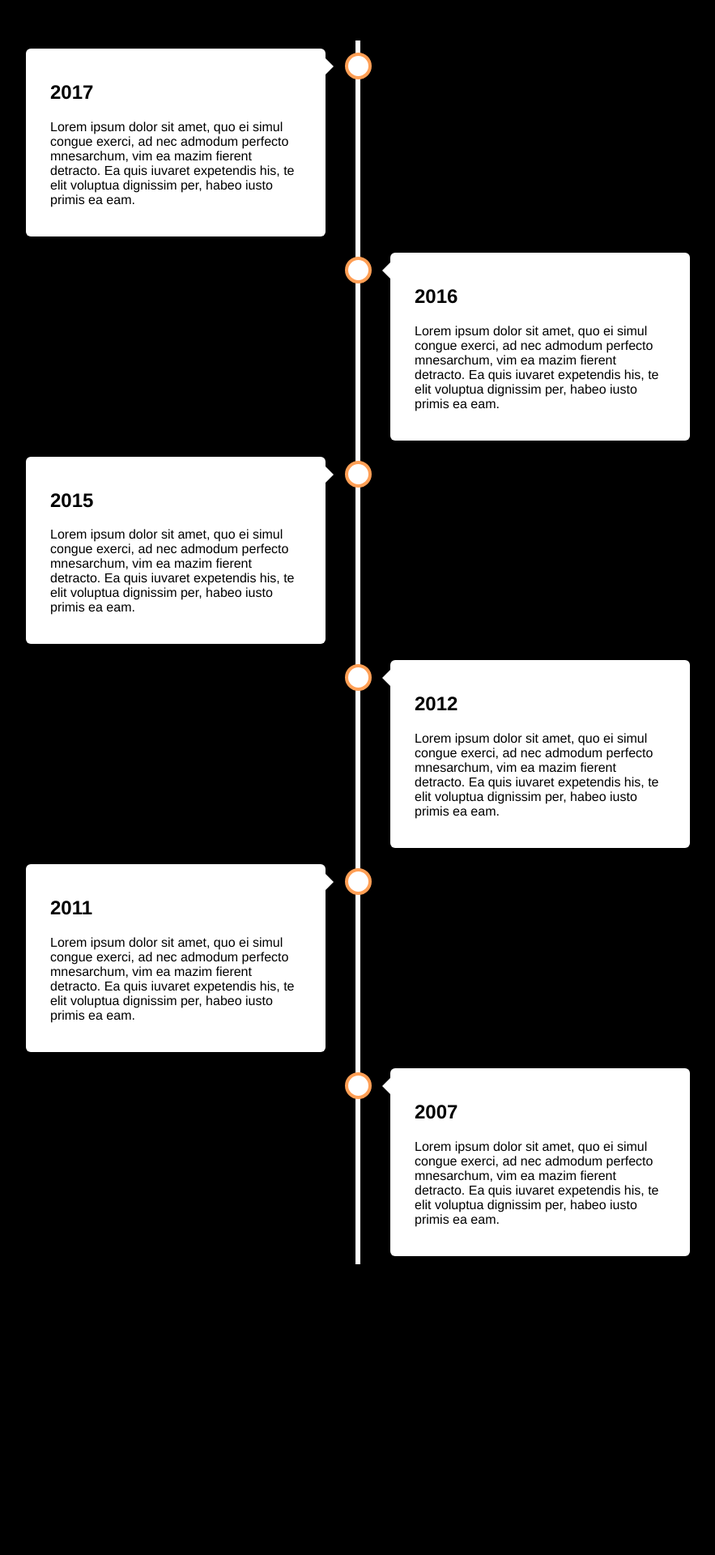
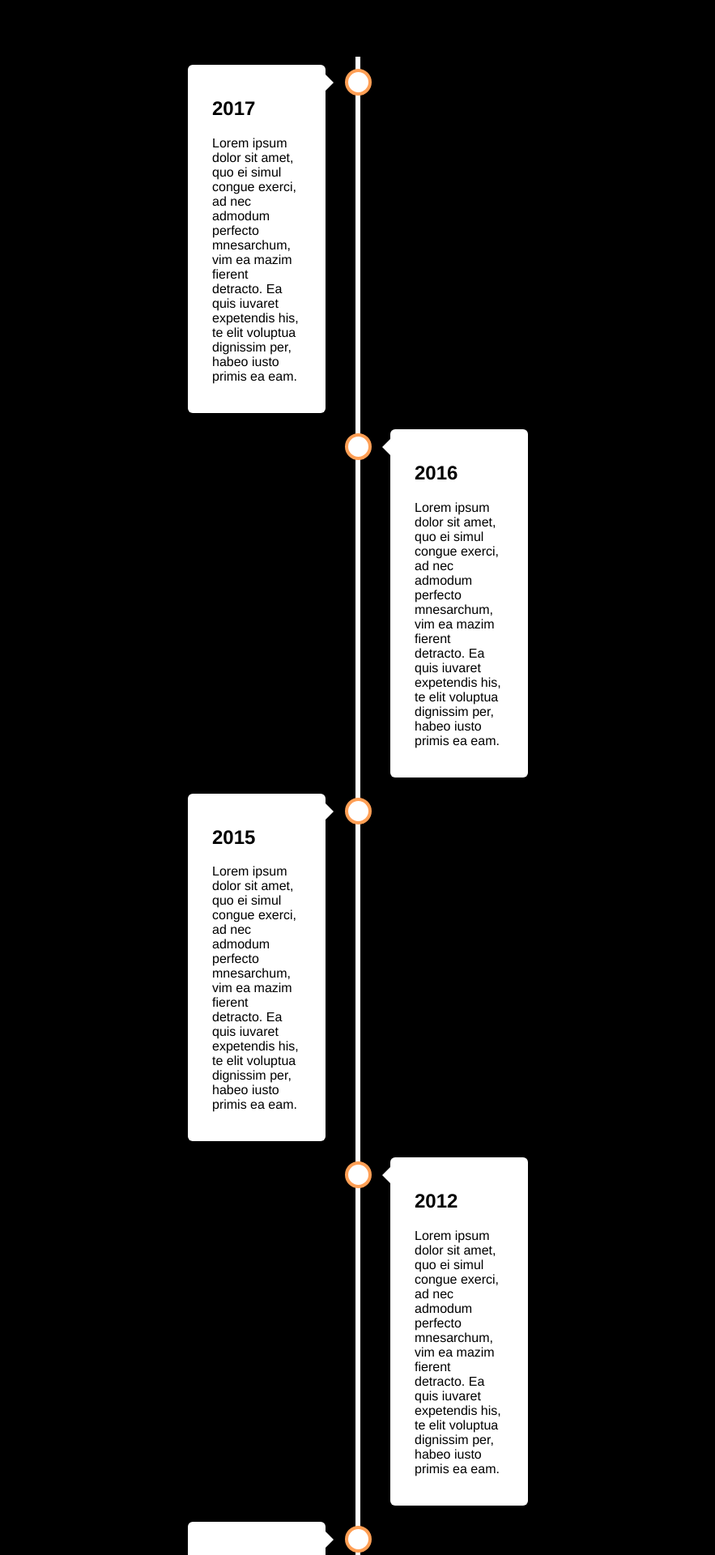
Before and after one commit to j-wng/j-wng.github.io, a Jekyll site: the page timeline.html, which Jekyll copies as it is, in a window 1280 px wide. Shown: the top 1920 px of the page at 81% size, without its empty margins (198-1081 px from the left). Built offline with Jekyll 4.4.1, drawn with Linux system fonts in a browser that asks for light colours; before the commit the page ends 1611 px from its top, so only the background shows below that.

Commit message:
Update timeline.html

```diff
--- a/timeline.html
+++ b/timeline.html
@@ -14,8 +14,8 @@ body {
 /* The actual timeline (the vertical ruler) */
 .timeline {
   position: relative;
-  max-width: 900px;
-  margin: 50 auto;
+  max-width: 500px;
+  margin: 70 auto;
 }
 
 /* The actual timeline (the vertical ruler) */
```
